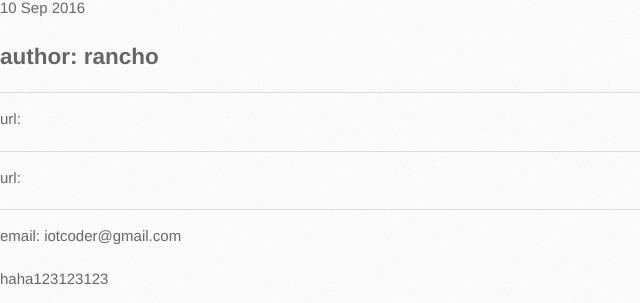
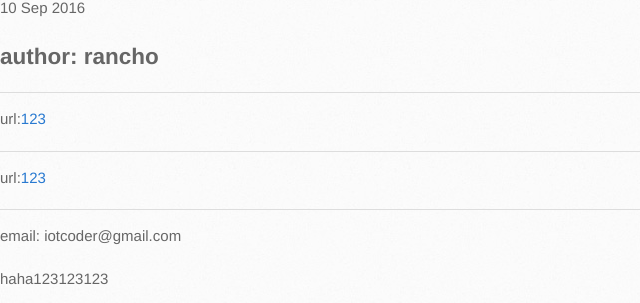
Before and after one commit to binbin666/binbin666.github.io, a Jekyll site: the page built from _posts/2016-09-10-helloHaho.md, in a window 1280 px wide. Shown: the part 159-462 px from the top of the page, without its empty margins (0-640 px from the left). Built offline with Jekyll 4.4.1, drawn with Linux system fonts in a browser that asks for light colours.

Commit message:
post upload 7.0

```diff
--- a/_posts/2016-09-10-helloHaho.md
+++ b/_posts/2016-09-10-helloHaho.md
@@ -8,9 +8,9 @@ title:	hello, Haho
 <p> {{ page.date | date_to_string }} </p>
 <h2>author: {{ site.author }}</h2>
 <hr>
-url:<a href="{{ site.url }}{{ post.url }}">{{ post.title }}</a>
+url:<a href="{{ site.url }}{{ post.url }}">123</a>
 <hr>
-url:<a href="{{ site.url }}{{ post }}">{{ post }}</a>
+url:<a href="{{ site.url }}{{ post }}">123</a>
 <hr>
 email: {{ site.email }}
 <br>
```
